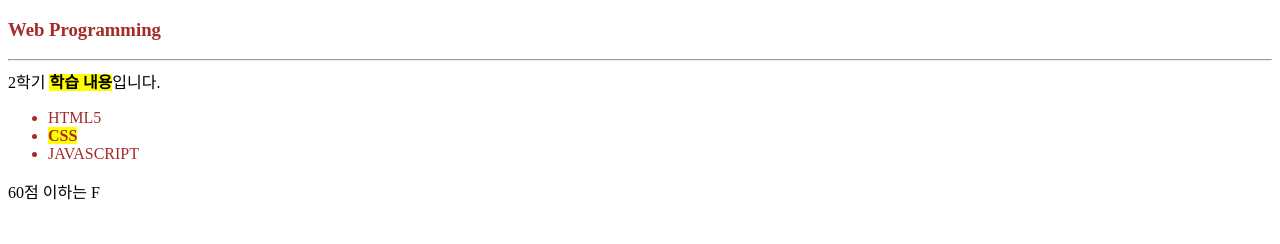
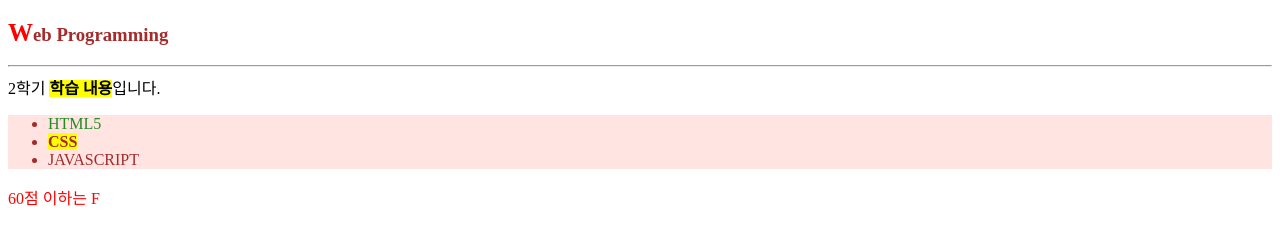
Before and after one commit to jjh319/bitCampFrontStudy, a plain HTML site: page CSS/02_cssSelector/exam01.html in a window 1280 px wide. Drawn offline with Linux system fonts and the light colour scheme.

Commit message:
css 가상클래스 학습

```diff
--- a/CSS/02_cssSelector/exam01.html
+++ b/CSS/02_cssSelector/exam01.html
@@ -16,6 +16,23 @@
         /* 후손 셀렉터 지정 : 공백 */
         ul strong {
             background-color: yellow;
+        }
+
+        .warning {
+            color:red;
+        }
+
+        #list {
+            background-color: mistyrose;
+        }
+
+        #list span {
+            color:forestgreen;
+        }
+
+        h3:first-letter {  /* 가상 클래스 -  첫 번째 문자를 선택 */
+            color:red;
+            font-size: 25px;
         }
 
     </style>
```
